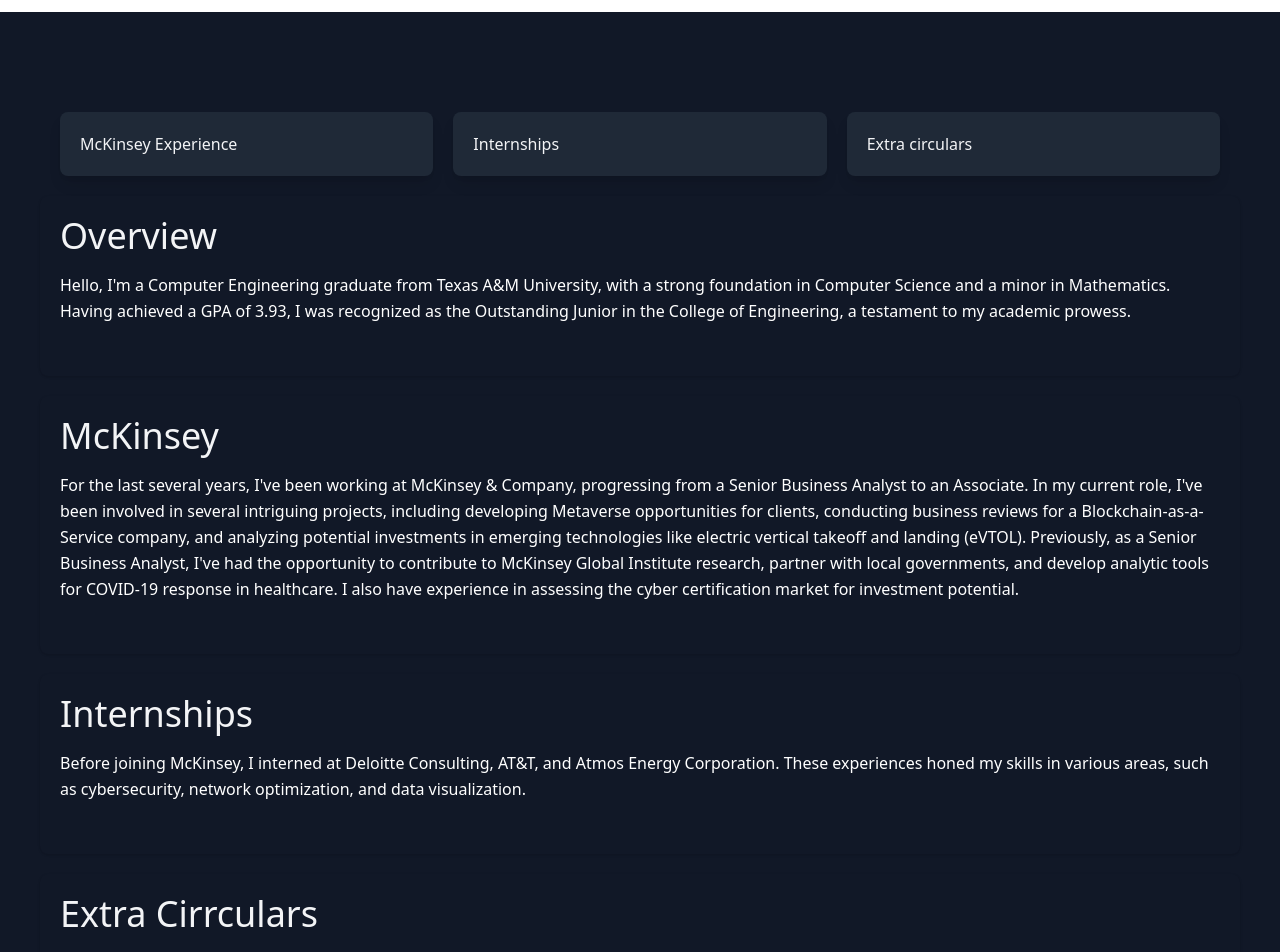
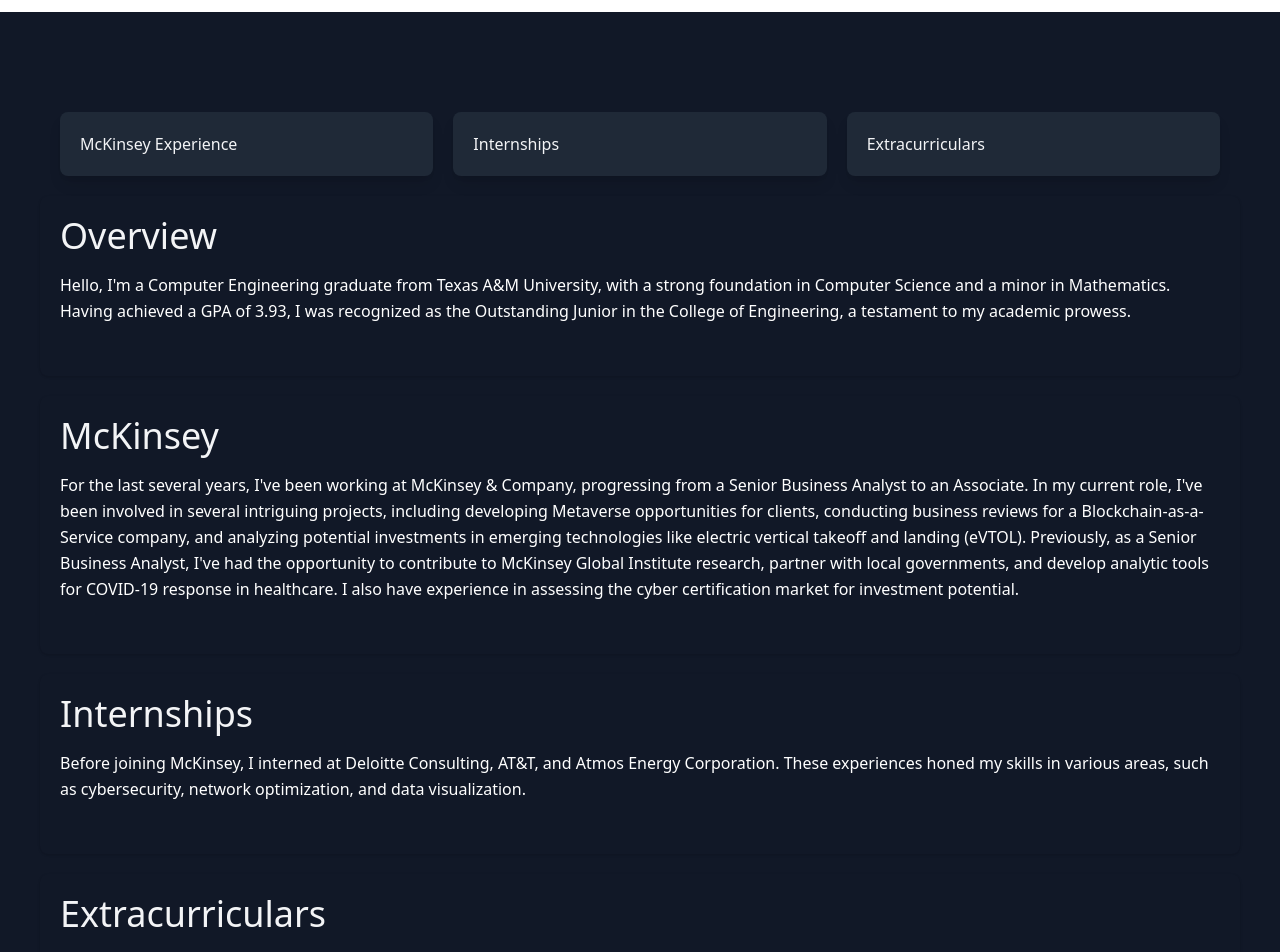
Before and after one commit to billenewman4/Personal-Website, a React (Create React App) app in the folder mern/client/: page /About in a window 1280 px wide. Shown: the part 60-1012 px from the top of the page. Built offline with nearby package versions, Linux system fonts and the light colour scheme.

Commit message:
Updated spelling

```diff
--- a/mern/client/src/components/About.js
+++ b/mern/client/src/components/About.js
@@ -3,7 +3,7 @@
 const buttons = [
   { id: "1m", href: "#McKinsey", text: "McKinsey Experience" },
   { id: "1i", href: "#Internships", text: "Internships" },
-  { id: "1e", href: "#Extra circulars", text: "Extra circulars" },
+  { id: "1e", href: "#Extracurriculars", text: "Extracurriculars" },
 ];
 
 const aboutMeSections = [
@@ -23,8 +23,8 @@
     text: "Before joining McKinsey, I interned at Deloitte Consulting, AT&T, and Atmos Energy Corporation. These experiences honed my skills in various areas, such as cybersecurity, network optimization, and data visualization."
   },
   {
-    id: "Extra circulars",
-    title: "Extra Cirrculars",
+    id: "Extracurriculars",
+    title: "Extracurriculars",
     text: "In terms of leadership, I served as the Treasurer for the Century Men’s Society and was a selected member of the Zachry Leadership Program. I also co-founded Ntwrk, a start-up during my university years. Recognized for my community service, I received the Ad Astra award and was a finalist in the Aggie Pitch. My technical skills include Python, C++, MySQL, R, JavaScript, PHP, CSS, HTML, MATLAB, Alteryx, and Microsoft Excel. I'm also conversational in Spanish. Outside of work, I have a keen interest in basketball, tennis, and international travel. I also enjoy listening to podcasts, exploring the world of wine, volunteering in my community, and keeping up with the latest trends in artificial intelligence and cybersecurity."
   },
 ];
```
